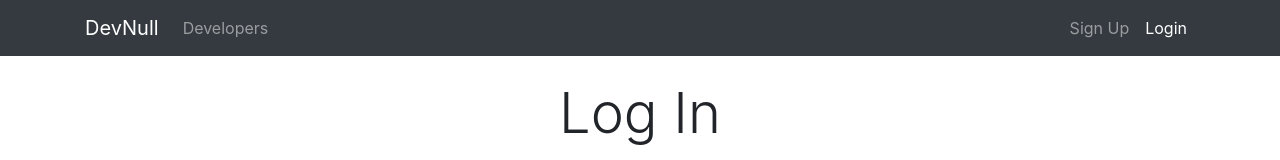
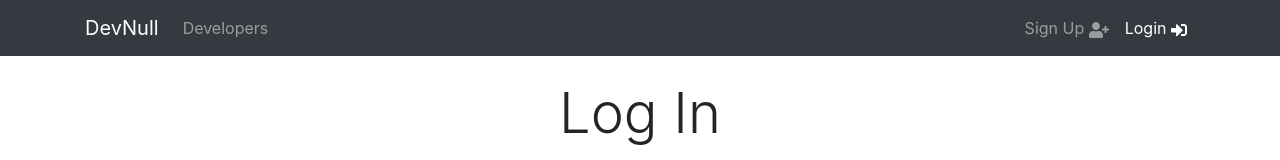
Before and after one commit to mrSerhi/Dev-Null, a React (Create React App) app in the folder client/: page /login in a window 1280 px wide. Shown: the top 160 px of the page. Built offline with nearby package versions, Linux system fonts and the light colour scheme.

Commit message:
changes Navbar component. Add icons

```diff
--- a/client/src/App.js
+++ b/client/src/App.js
@@ -14,11 +14,12 @@ import "./App.css";
 import "./fontAwesome";
 
 // components
-import Navbar from "./components/Layout/Navbar";
+import Navbar from "./components/Layout/Navbar/Navbar";
 import MiddleSection from "./components/Layout/MiddleSection";
 import Footer from "./components/Layout/Footer";
 import Register from "./components/Auth/Register";
 import Login from "./components/Auth/Login";
+import NotFound from "./components/pages/NotFound";
 
 // check if current user token exists in localStorage.
 // the User who passed auth verification has access to change profile and etc...
@@ -55,9 +56,10 @@ function App() {
         <div className="App">
           <Navbar />
           <Switch>
+            <Route exact path="/" component={MiddleSection} />
             <Route path="/register" component={Register} />
             <Route path="/login" component={Login} />
-            <Route exect path="/" component={MiddleSection} />
+            <Route component={NotFound} />
           </Switch>
           <Footer />
         </div>
--- a/client/src/components/Layout/Navbar.js
+++ /dev/null
@@ -1,97 +0,0 @@
-import React, { Component } from "react";
-import { NavLink, Link } from "react-router-dom";
-import { connect } from "react-redux";
-import { logoutUserAction } from "../../actions/authActions";
-
-const imgStyle = {
-  width: "32px",
-  marginRight: "0.3rem"
-};
-
-class Navbar extends Component {
-  handlingLogoutClick = e => {
-    e.preventDefault();
-
-    // log out
-    this.props.logoutUserAction();
-  };
-
-  render() {
-    const { isAuthenticated, user } = this.props.auth;
-
-    // navbar for authorized users
-    const authNav = (
-      <ul className="navbar-nav ml-auto">
-        <li className="nav-item">
-          <a onClick={this.handlingLogoutClick} href="#!" className="nav-link">
-            <img
-              src={user.avatar}
-              className="rounded-circle"
-              style={imgStyle}
-              alt={user.name}
-              title="For using avatar, you should be register on Gravatar which use your email"
-            />
-            log out
-          </a>
-        </li>
-      </ul>
-    );
-    // navbar for all users
-    const mainNav = (
-      <ul className="navbar-nav ml-auto">
-        <li className="nav-item">
-          <NavLink className="nav-link" to="/register">
-            Sign Up
-          </NavLink>
-        </li>
-        <li className="nav-item">
-          <NavLink className="nav-link" to="/login">
-            Login
-          </NavLink>
-        </li>
-      </ul>
-    );
-
-    const auth = this.props.auth.isAuthenticated ? "/dashboard" : "/";
-
-    return (
-      <nav className="navbar navbar-expand-sm navbar-dark bg-dark mb-4">
-        <div className="container">
-          <Link className="navbar-brand" to={auth}>
-            DevNull
-          </Link>
-
-          <button
-            className="navbar-toggler"
-            type="button"
-            data-toggle="collapse"
-            data-target="#mobile-nav"
-          >
-            <span className="navbar-toggler-icon" />
-          </button>
-
-          <div className="collapse navbar-collapse" id="mobile-nav">
-            <ul className="navbar-nav mr-auto">
-              <li className="nav-item">
-                <NavLink className="nav-link" to="/profiles">
-                  Developers
-                </NavLink>
-              </li>
-            </ul>
-
-            {isAuthenticated ? authNav : mainNav}
-          </div>
-        </div>
-      </nav>
-    );
-  }
-}
-
-const mapStateToProps = state => ({
-  auth: state.auth
-});
-
-export default connect(
-  mapStateToProps,
-  { logoutUserAction }
-)(Navbar);
--- /dev/null
+++ b/client/src/components/Layout/Navbar/AuthNavbar.js
@@ -0,0 +1,40 @@
+import React from "react";
+import PropTypes from "prop-types";
+import { FontAwesomeIcon } from "@fortawesome/react-fontawesome";
+
+const imgStyle = {
+  width: "32px",
+  marginRight: "0.3rem"
+};
+
+const AuthNav = ({ onLogout, user }) => {
+  const { avatar, name } = user;
+
+  return (
+    <ul className="navbar-nav ml-auto">
+      <li className="nav-item">
+        <a onClick={onLogout} href="#!" className="nav-link">
+          <img
+            src={avatar}
+            className="rounded-circle"
+            style={imgStyle}
+            alt={name}
+            title="For using avatar, you should be register on Gravatar which use your email"
+          />
+          log out{" "}
+          <FontAwesomeIcon
+            icon="sign-out-alt"
+            style={{ verticalAlign: "middle" }}
+          />
+        </a>
+      </li>
+    </ul>
+  );
+};
+
+AuthNav.propTypes = {
+  onLogout: PropTypes.func.isRequired,
+  user: PropTypes.object.isRequired
+};
+
+export default AuthNav;
--- /dev/null
+++ b/client/src/components/Layout/Navbar/MainNav.js
@@ -0,0 +1,30 @@
+import React from "react";
+import { NavLink } from "react-router-dom";
+import { FontAwesomeIcon } from "@fortawesome/react-fontawesome";
+
+const MainNav = () => {
+  return (
+    <ul className="navbar-nav ml-auto">
+      <li className="nav-item">
+        <NavLink className="nav-link" to="/register">
+          Sign Up{" "}
+          <FontAwesomeIcon
+            icon="user-plus"
+            style={{ verticalAlign: "middle" }}
+          />
+        </NavLink>
+      </li>
+      <li className="nav-item">
+        <NavLink className="nav-link" to="/login">
+          Login{" "}
+          <FontAwesomeIcon
+            icon="sign-in-alt"
+            style={{ verticalAlign: "middle" }}
+          />
+        </NavLink>
+      </li>
+    </ul>
+  );
+};
+
+export default MainNav;
--- /dev/null
+++ b/client/src/components/Layout/Navbar/Navbar.js
@@ -0,0 +1,75 @@
+import React, { Component } from "react";
+import PropTypes from "prop-types";
+import { NavLink, Link, withRouter } from "react-router-dom";
+import { connect } from "react-redux";
+import { logoutUserAction } from "../../../actions/authActions";
+
+// components
+import AuthNav from "./AuthNavbar";
+import MainNav from "./MainNav";
+
+class Navbar extends Component {
+  handlingLogoutClick = e => {
+    e.preventDefault();
+
+    // log out
+    this.props.logoutUserAction();
+
+    // redirect to '/'
+    this.props.history.push("/");
+  };
+
+  render() {
+    const { isAuthenticated, user } = this.props.auth;
+    const AuthNavigation = (
+      <AuthNav onLogout={this.handlingLogoutClick} user={user} />
+    );
+
+    const authLinkPath = this.props.auth.isAuthenticated ? "/dashboard" : "/";
+
+    return (
+      <nav className="navbar navbar-expand-sm navbar-dark bg-dark mb-4">
+        <div className="container">
+          <Link className="navbar-brand" to={authLinkPath}>
+            DevNull
+          </Link>
+
+          <button
+            className="navbar-toggler"
+            type="button"
+            data-toggle="collapse"
+            data-target="#mobile-nav"
+          >
+            <span className="navbar-toggler-icon" />
+          </button>
+
+          <div className="collapse navbar-collapse" id="mobile-nav">
+            <ul className="navbar-nav mr-auto">
+              <li className="nav-item">
+                <NavLink className="nav-link" to="/profiles">
+                  Developers
+                </NavLink>
+              </li>
+            </ul>
+
+            {isAuthenticated ? AuthNavigation : <MainNav />}
+          </div>
+        </div>
+      </nav>
+    );
+  }
+}
+
+Navbar.propTypes = {
+  auth: PropTypes.object.isRequired,
+  logoutUserAction: PropTypes.func.isRequired
+};
+
+const mapStateToProps = state => ({
+  auth: state.auth
+});
+
+export default connect(
+  mapStateToProps,
+  { logoutUserAction }
+)(withRouter(Navbar));
--- /dev/null
+++ b/client/src/components/pages/NotFound.js
@@ -0,0 +1,11 @@
+import React from "react";
+
+const NotFound = () => {
+  return (
+    <h1 className="display-3 text-center text-danger mt-5">
+      Page is not found...
+    </h1>
+  );
+};
+
+export default NotFound;
--- a/client/src/fontAwesome.js
+++ b/client/src/fontAwesome.js
@@ -4,7 +4,8 @@ import {
   faCoffee,
   faCheckSquare,
   faUserPlus,
-  faSignInAlt
+  faSignInAlt,
+  faSignOutAlt
 } from "@fortawesome/free-solid-svg-icons";
 
-library.add(faCoffee, faCheckSquare, faUserPlus, faSignInAlt);
+library.add(faCoffee, faCheckSquare, faUserPlus, faSignInAlt, faSignOutAlt);
```
